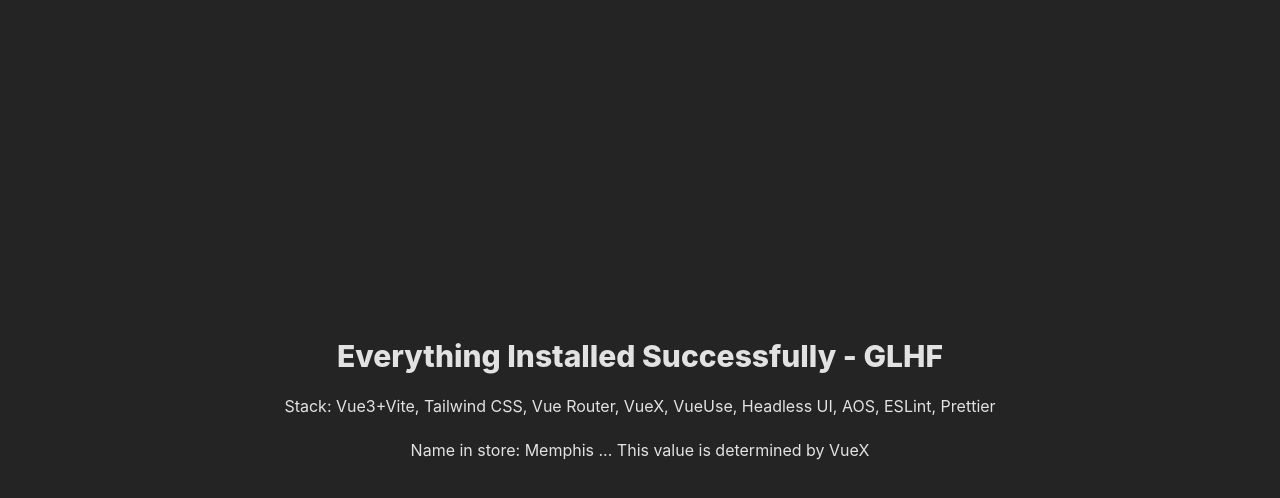
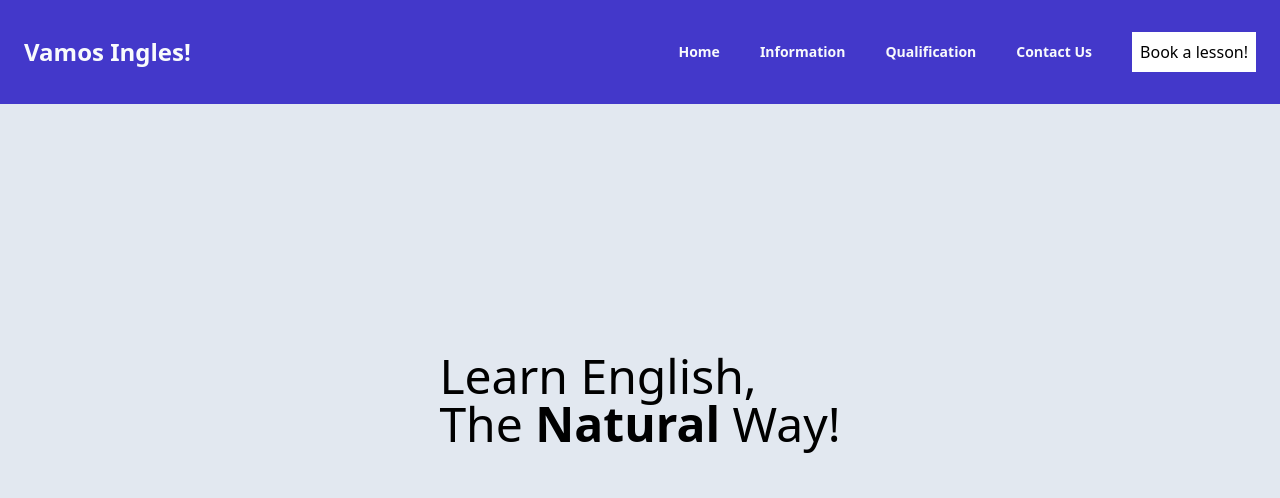
Before and after one commit to AngusGaukrogerDev/website-ingles-pal-mundo, a Vue app: page / in a window 1280 px wide. Shown: the top 498 px of the page. Built offline with nearby package versions, Linux system fonts and the light colour scheme.

Commit message:
Basic site layout setup

```diff
--- a/src/components/Home.vue
+++ b/src/components/Home.vue
@@ -1,13 +1,23 @@
-<template>
-    <div >
-        <h1 class="aos-item font-extrabold text-3xl" data-aos="fade-left">Everything Installed Successfully
-         - GLHF</h1>
-        <p class="my-5">Stack: Vue3+Vite, Tailwind CSS, Vue Router, VueX, VueUse, Headless UI, AOS, ESLint, Prettier</p>
-        <p class="">Name in store: {{name}} ... This value is determined by VueX</p>
-    </div>
+<template class="bg-slate-200">
+    <Navbar />
+    <Hero />
+    <Info />
+    <Book />
+    <Contact />
+    <Footer />
 </template>
 
 <script setup>
+
+    import Navbar from './HomeElements/Navbar.vue';
+    import Hero from './HomeElements/Hero.vue';
+    import Info from './HomeElements/Info.vue';
+    import Book from './HomeElements/Book.vue';
+    import Contact from './HomeElements/Contact.vue';
+    import Footer from './HomeElements/Footer.vue';
+
+
+
     import {computed} from 'vue';
     import {useStore} from 'vuex';
 
--- /dev/null
+++ b/src/components/HomeElements/Book.vue
@@ -0,0 +1,13 @@
+<template>
+    <div>
+
+    </div>
+</template>
+
+<script setup>
+
+</script>
+
+<style lang="scss" scoped>
+
+</style>
--- /dev/null
+++ b/src/components/HomeElements/Contact.vue
@@ -0,0 +1,13 @@
+<template>
+    <div>
+
+    </div>
+</template>
+
+<script setup>
+
+</script>
+
+<style lang="scss" scoped>
+
+</style>
--- /dev/null
+++ b/src/components/HomeElements/Footer.vue
@@ -0,0 +1,13 @@
+<template>
+    <div>
+
+    </div>
+</template>
+
+<script setup>
+
+</script>
+
+<style lang="scss" scoped>
+
+</style>
--- /dev/null
+++ b/src/components/HomeElements/Hero.vue
@@ -0,0 +1,16 @@
+<template>
+    <div class="h-screen w-screen bg-slate-200 flex  flex-row justify-around items-center mx-auto z-0 absolute top-0 left-0">
+        <div class="py-8 px-4 mx-auto max-w-screen-xl text-center lg:py-16 lg:px-12">
+            <h1 class="text-5xl text-left">Learn English,</h1>
+            <h1 class="text-5xl text-left">The <strong class="text-5xl">Natural</strong> Way!</h1>
+        </div>
+    </div>
+</template>
+
+<script setup>
+
+</script>
+
+<style lang="scss" scoped>
+
+</style>
--- /dev/null
+++ b/src/components/HomeElements/Info.vue
@@ -0,0 +1,13 @@
+<template>
+    <div>
+
+    </div>
+</template>
+
+<script setup>
+
+</script>
+
+<style lang="scss" scoped>
+
+</style>
--- /dev/null
+++ b/src/components/HomeElements/Navbar.vue
@@ -0,0 +1,53 @@
+<template>
+    <header class="bg-indigo-700 w-full sticky top-0 z-50 aos-item" data-aos="fade-left">
+        <nav class="container px-6 py-8 mx-auto md:flex md:justify-between md:items-center">
+            <div class="flex items-center justify-between">
+                <!-- Link Logo to Main Page -->
+                <router-link to="/" class="text-xl font-bold text-slate-50 md:text-2xl hover:text-slate-300">
+                    Vamos Ingles!
+                </router-link>
+                <!-- Mobile menu button -->
+                <div @click="showMenu = !showMenu" class="flex md:hidden">
+                    <button type="button" class="text-slate-50 hover:text-slate-300 focus:outline-none focus:text-slate-300">
+                        <svg viewBox="0 0 24 24" class="w-6 h-6 fill-current">
+                            <path fill-rule="evenodd"
+                            d="M4 5h16a1 1 0 0 1 0 2H4a1 1 0 1 1 0-2zm0 6h16a1 1 0 0 1 0 2H4a1 1 0 0 1 0-2zm0 6h16a1 1 0 0 1 0 2H4a1 1 0 0 1 0-2z"
+                            ></path>
+                        </svg>
+                    </button>
+                </div>
+            </div>
+            <!-- Mobile Menu open: "block", Menu closed: "hidden" -->
+        <ul :class="showMenu ? 'flex' : 'hidden'" class="flex-col mt-8 space-y-4 md:flex md:space-y-0 md:flex-row md:items-center md:space-x-10 md:mt-0">
+          <li class="text-sm font-bold text-slate-50 hover:text-slate-300 hover:cursor-pointer">
+            Home
+          </li>
+          <li class="text-sm font-bold text-slate-50 hover:text-slate-300 hover:cursor-pointer">
+            Information
+          </li>
+          <li class="text-sm font-bold text-slate-50 hover:text-slate-300 hover:cursor-pointer">
+            Qualification
+          </li>
+          <li class="text-sm font-bold text-slate-50 hover:text-slate-300 hover:cursor-pointer">
+            Contact Us
+          </li>
+          <button class="bg-white p-2 ">
+            Book a lesson!
+        </button>
+        </ul>
+
+        </nav>
+    </header>
+</template>
+
+<script setup>
+
+import {ref} from 'vue';
+
+let showMenu = ref(false);
+
+</script>
+
+<style lang="scss" scoped>
+
+</style>
--- a/src/style.css
+++ b/src/style.css
@@ -2,38 +2,6 @@
 @tailwind components;
 @tailwind utilities;
 
-:root {
-  font-family: Inter, Avenir, Helvetica, Arial, sans-serif;
-  font-size: 16px;
-  line-height: 24px;
-  font-weight: 400;
-
-  color-scheme: light dark;
-  color: rgba(255, 255, 255, 0.87);
-  background-color: #242424;
-
-  font-synthesis: none;
-  text-rendering: optimizeLegibility;
-  -webkit-font-smoothing: antialiased;
-  -moz-osx-font-smoothing: grayscale;
-  -webkit-text-size-adjust: 100%;
-}
-
-
-
-body {
-  margin: 0;
-  display: flex;
-  place-items: center;
-  min-width: 320px;
-  min-height: 100vh;
-}
-
-
-
-#app {
-
-  margin: 0 auto;
-
-  text-align: center;
-}
+/* .body{
+  background-color: #e2e8f0;
+} */
--- a/tailwind.config.cjs
+++ b/tailwind.config.cjs
@@ -5,7 +5,9 @@
     "./src/**/*.{vue,js,ts,jsx,tsx}",
   ],
   theme: {
-    extend: {},
+    fontFamily: {
+      'body': ['Patua One'],
   },
   plugins: [],
+  }
 }
```
